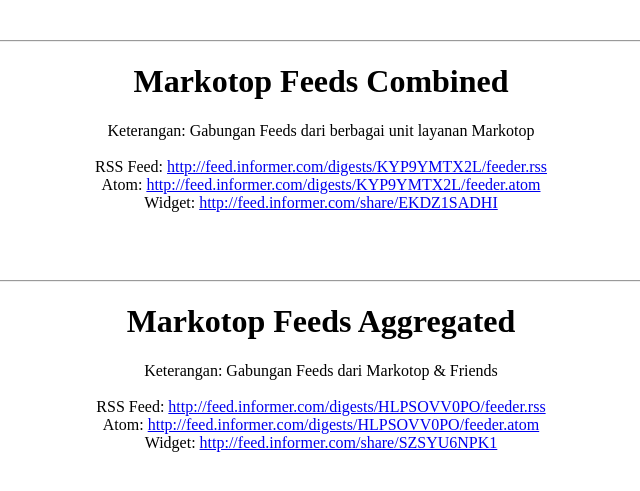
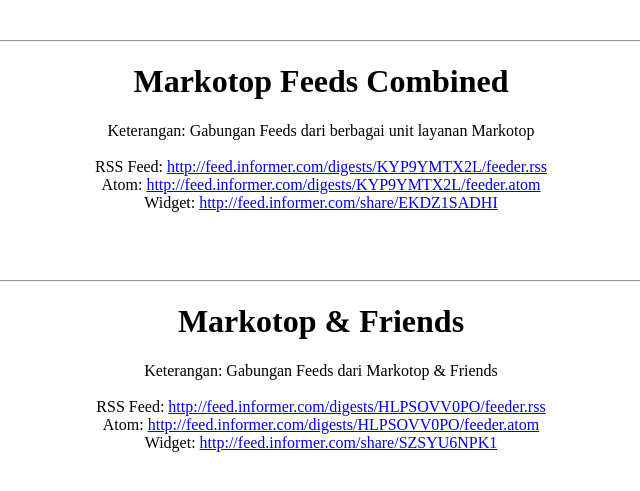
Before and after one commit to markotopcom/markotopcom, a plain HTML site: page index.html in a window 1280 px wide. Shown: the part 135-626 px from the top of the page, without its empty margins (319-959 px from the left). Drawn offline with Linux system fonts and the light colour scheme; a script that the page names is missing.

Commit message:
Add files via upload

```diff
--- a/index.html
+++ b/index.html
@@ -48,7 +48,7 @@ Powered by <a href="http://feed.informer.com/">RSS Feed Informer</a></noscript>
 
 <hr>
 
-<h1>Markotop Feeds Aggregated</h1>
+<h1>Markotop & Friends</h1>
 
 <font size="3">
 Keterangan: Gabungan Feeds dari Markotop & Friends
```
